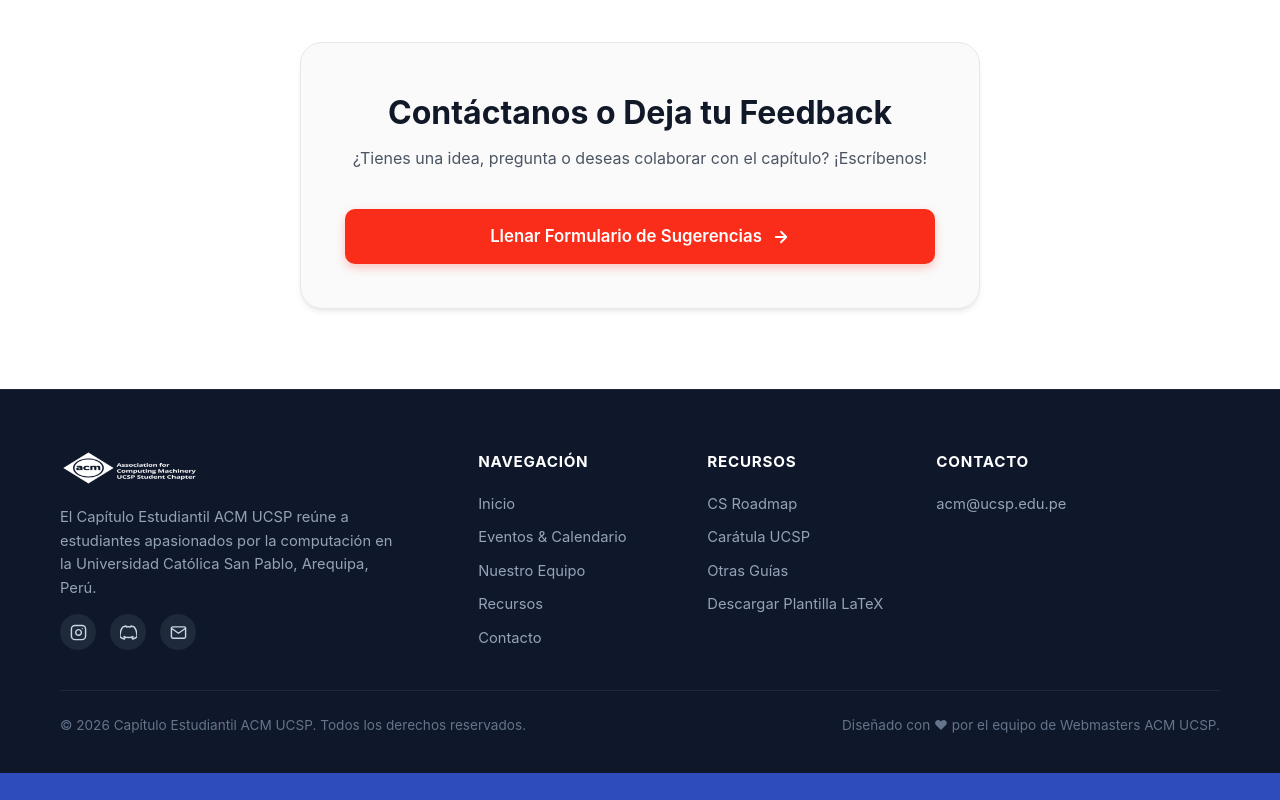
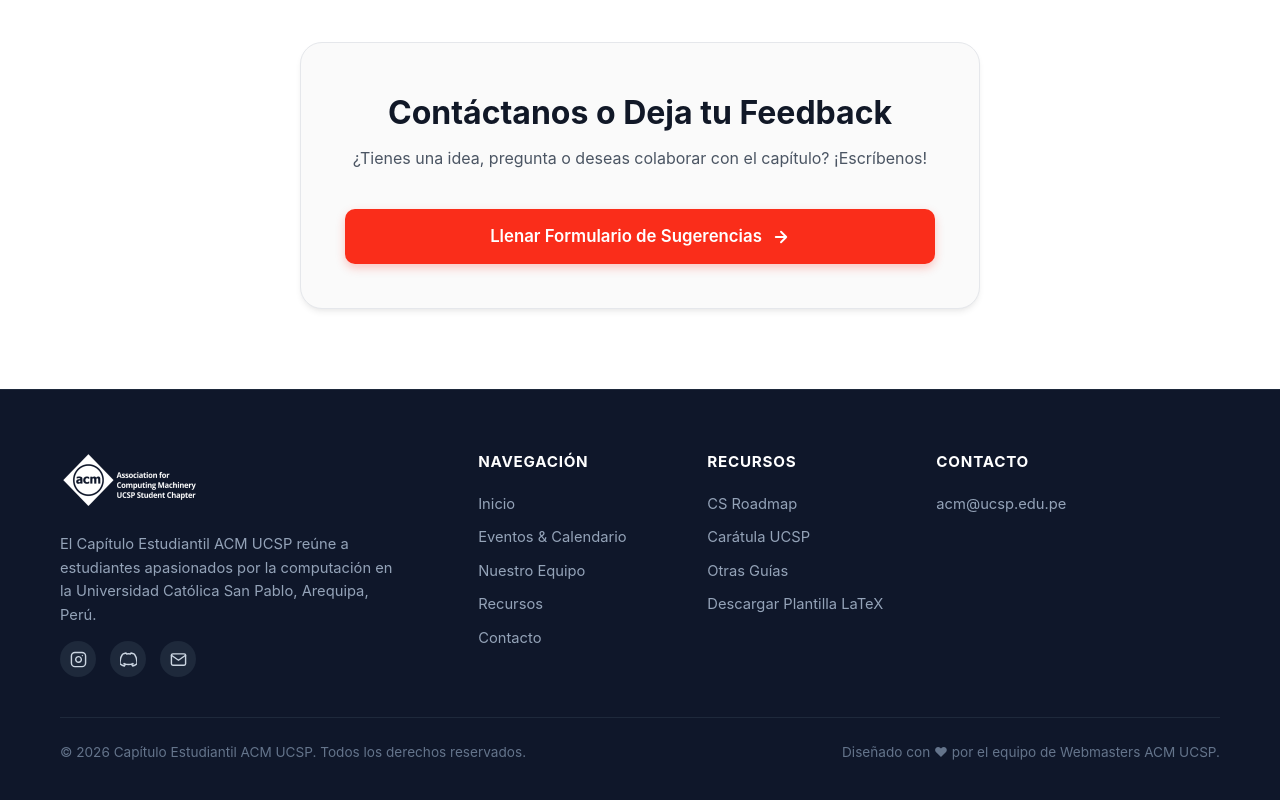
Before and after one commit to GaboE2/ACM_PAGE2, a plain HTML site: page index.html in a window 1280 px wide. Shown: the part 2314-3114 px from the top of the page. Before the commit the page ends 3087 px from the top, so only its background shows below. Drawn offline with Linux system fonts and the light colour scheme; no server answers.

Commit message:
fix: preserve footer logo aspect ratio

```diff
--- a/css/styles.css
+++ b/css/styles.css
@@ -1687,7 +1687,10 @@ button, input, textarea, select {
 }
 
 .footer-col-brand .footer-logo {
-  max-height: 40px;
+  width: 145px;
+  height: auto;
+  max-width: 100%;
+  object-fit: contain;
   margin-bottom: 16px;
 }
 
```
